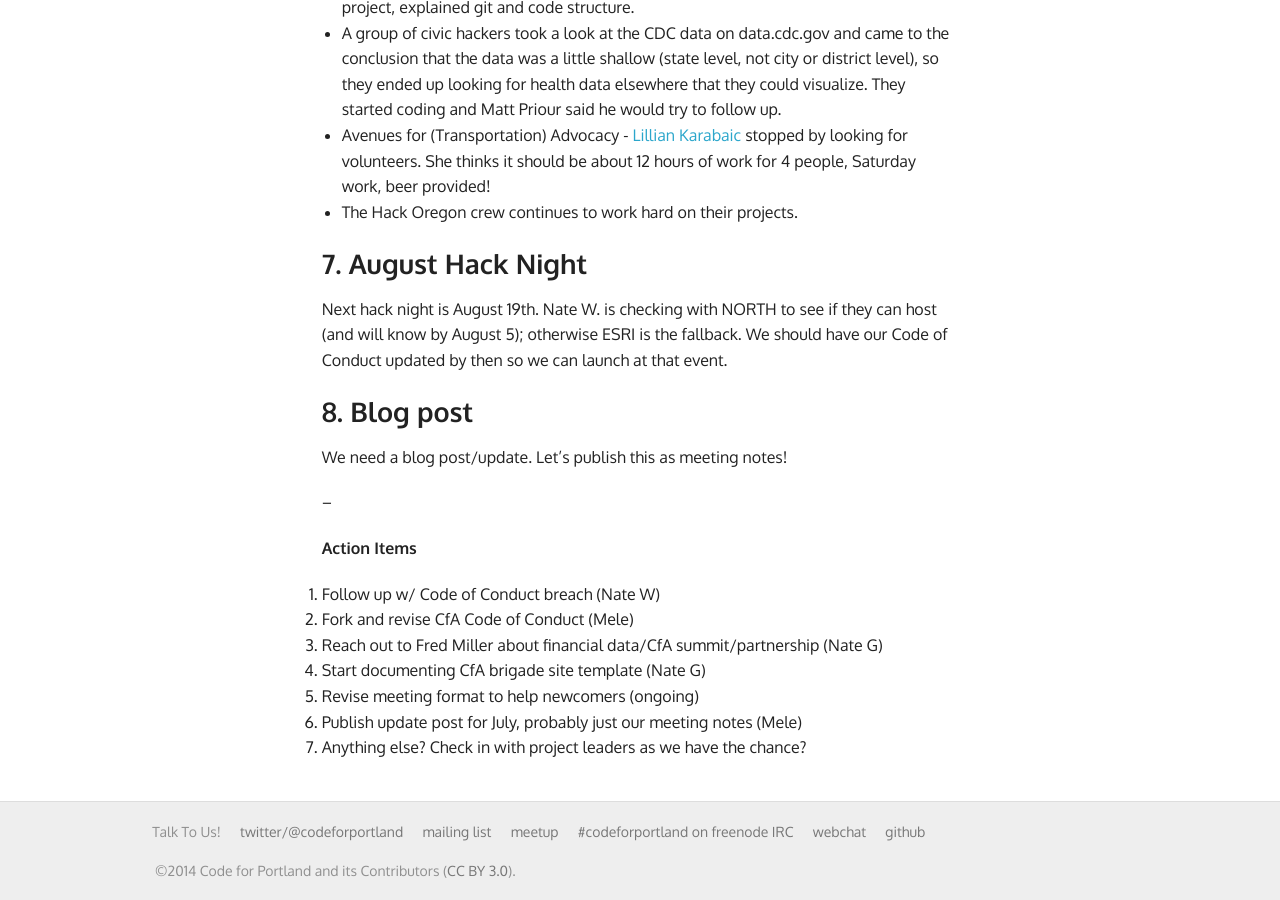
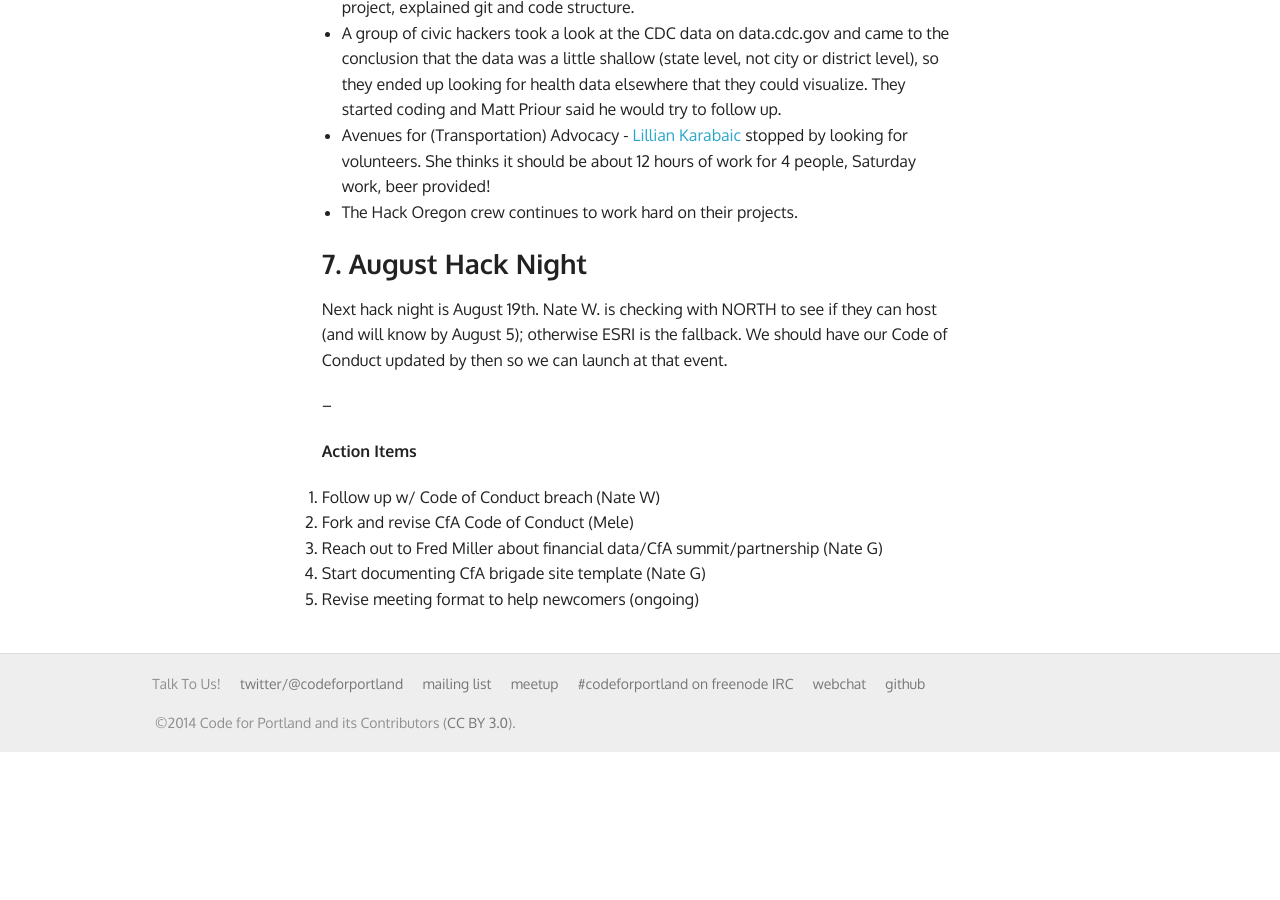
Before and after one commit to code-for-portland-archive/codeforportland.github.io, a Jekyll site: the page built from meeting-notes/_posts/2014-08-11-summer-updates.md, in a window 1280 px wide and 900 px high, scrolled down 1866 px. Built offline with Jekyll 4.4.1, drawn with Linux system fonts in a browser that asks for light colours; Markdown is read by kramdown in place of the engine named in the settings; after the commit the page ends 2618 px from its top, so only the background shows below that.

Commit message:
remove mention of blog post in blog post :)

```diff
--- a/meeting-notes/_posts/2014-08-11-summer-updates.md
+++ b/meeting-notes/_posts/2014-08-11-summer-updates.md
@@ -36,9 +36,6 @@ Nate G. proposed building a set of repos meant to be forkable and replicable for
 ### 7. August Hack Night
 Next hack night is August 19th. Nate W. is checking with NORTH to see if they can host (and will know by August 5); otherwise ESRI is the fallback. We should have our Code of Conduct updated by then so we can launch at that event.
 
-### 8. Blog post
-We need a blog post/update. Let's publish this as meeting notes!
-
 --
 
 **Action Items**
@@ -48,5 +45,3 @@ We need a blog post/update. Let's publish this as meeting notes!
 3. Reach out to Fred Miller about financial data/CfA summit/partnership (Nate G)
 4. Start documenting CfA brigade site template (Nate G)
 5. Revise meeting format to help newcomers (ongoing)
-6. Publish update post for July, probably just our meeting notes (Mele)
-7. Anything else? Check in with project leaders as we have the chance?
```
